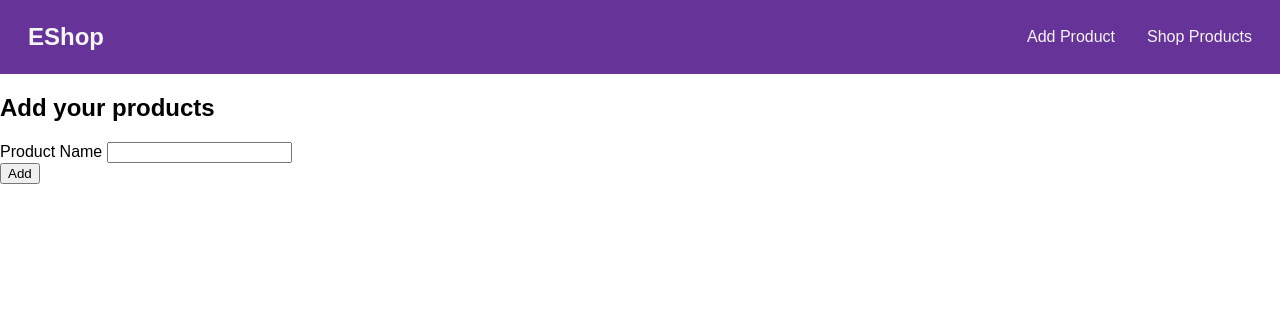
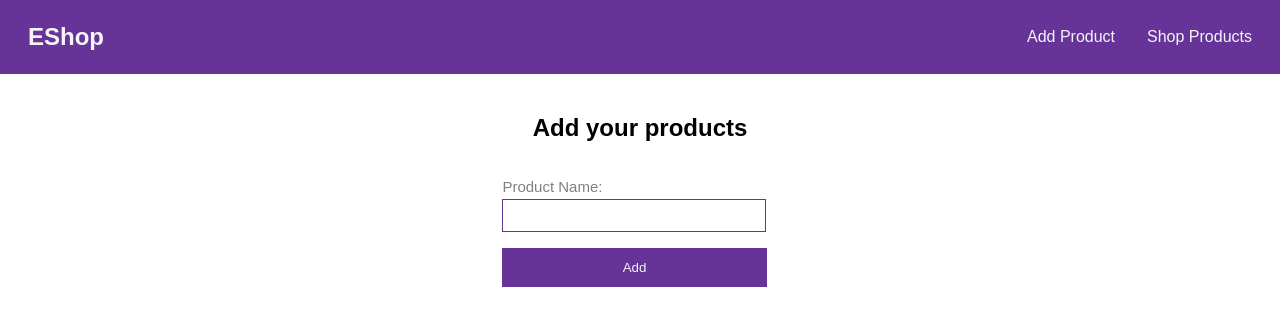
Before and after one commit to invinciblemuffi/eshop-node-express, a Node server app: page /product/add-product in a window 1280 px wide. Shown: the top 334 px of the page. Run offline with Node 20, Linux system fonts and the light colour scheme.

Commit message:
Add product route and body parse setup

```diff
--- a/app.js
+++ b/app.js
@@ -9,6 +9,8 @@ const app = express();
 // app.set("views", path.join(__dirname, "views"));
 app.set("view engine", "ejs");
 app.use(express.static("public"));
+app.use(express.json());
+app.use(express.urlencoded({ extended: false }));
 
 app.use("/product", adminRouter);
 
--- a/public/styles/main.css
+++ b/public/styles/main.css
@@ -36,6 +36,11 @@ a:active {
   background-color: tomato;
 }
 
+header h1 a:active,
+header h1 a:hover {
+  background-color: transparent;
+}
+
 .not-found {
   text-align: center;
   font-size: 1.75rem;
@@ -43,3 +48,46 @@ a:active {
   margin-top: 10rem;
   margin-bottom: 0;
 }
+
+.add-product {
+  width: 30%;
+  margin: 0 auto;
+}
+
+.add-product h2 {
+  text-align: center;
+  margin-top: 2.5rem;
+}
+
+.add-product form {
+  width: 80%;
+  margin: 0 auto;
+}
+
+.form-control {
+  padding: 1rem;
+  width: 100%;
+}
+
+.form-control label {
+  display: inline-block;
+  padding-bottom: 0.25rem;
+  color: gray;
+  font-size: 15px;
+}
+
+.form-control input {
+  border: 1px solid rebeccapurple;
+  padding: 0.5rem;
+  width: 80%;
+}
+
+button[type="submit"] {
+  margin: 0 0 0 1rem;
+  width: 86%;
+  padding: 0.75rem;
+  color: whitesmoke;
+  background: rebeccapurple;
+  border: none;
+  cursor: pointer;
+}
--- a/routes/admin.js
+++ b/routes/admin.js
@@ -6,4 +6,9 @@ router.get("/add-product", (req, res) => {
   res.render("add-product", { pageTitle: "Add a Product" });
 });
 
+router.post("/addProduct", (req, res) => {
+  console.log(req.body.prodName);
+  res.redirect(302, "/");
+});
+
 module.exports = router;
--- a/views/add-product.ejs
+++ b/views/add-product.ejs
@@ -2,9 +2,9 @@
     <%- include('./includes/navigation.ejs') %>
         <div class="add-product">
             <h2>Add your products</h2>
-            <form action="/add-product">
-                <div>
-                    <label for="prodName">Product Name</label>
+            <form action="/product/addProduct" method="post">
+                <div class="form-control">
+                    <label for="prodName">Product Name:</label>
                     <input type="text" name="prodName" id="prodName" />
                 </div>
                 <button type="submit">Add</button>
```
